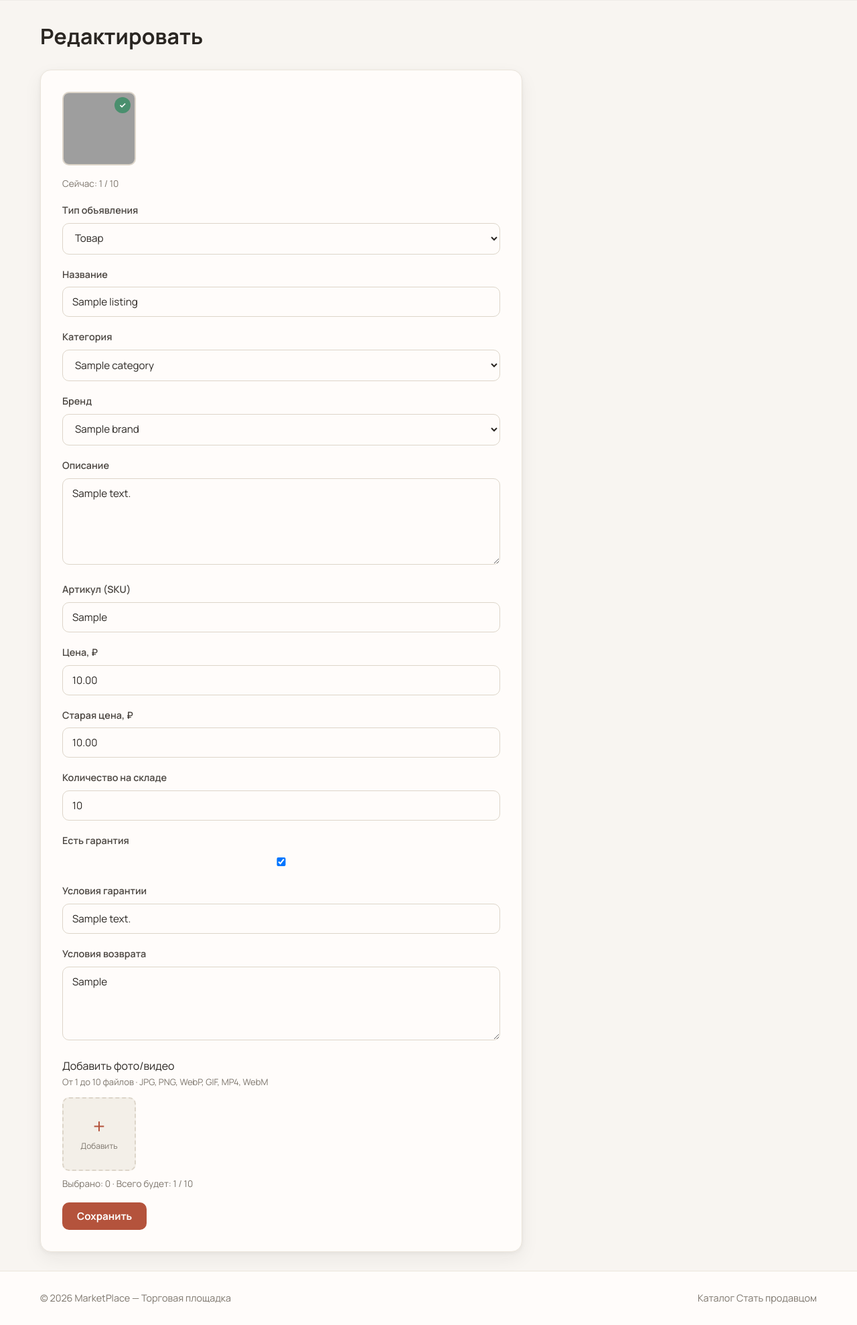
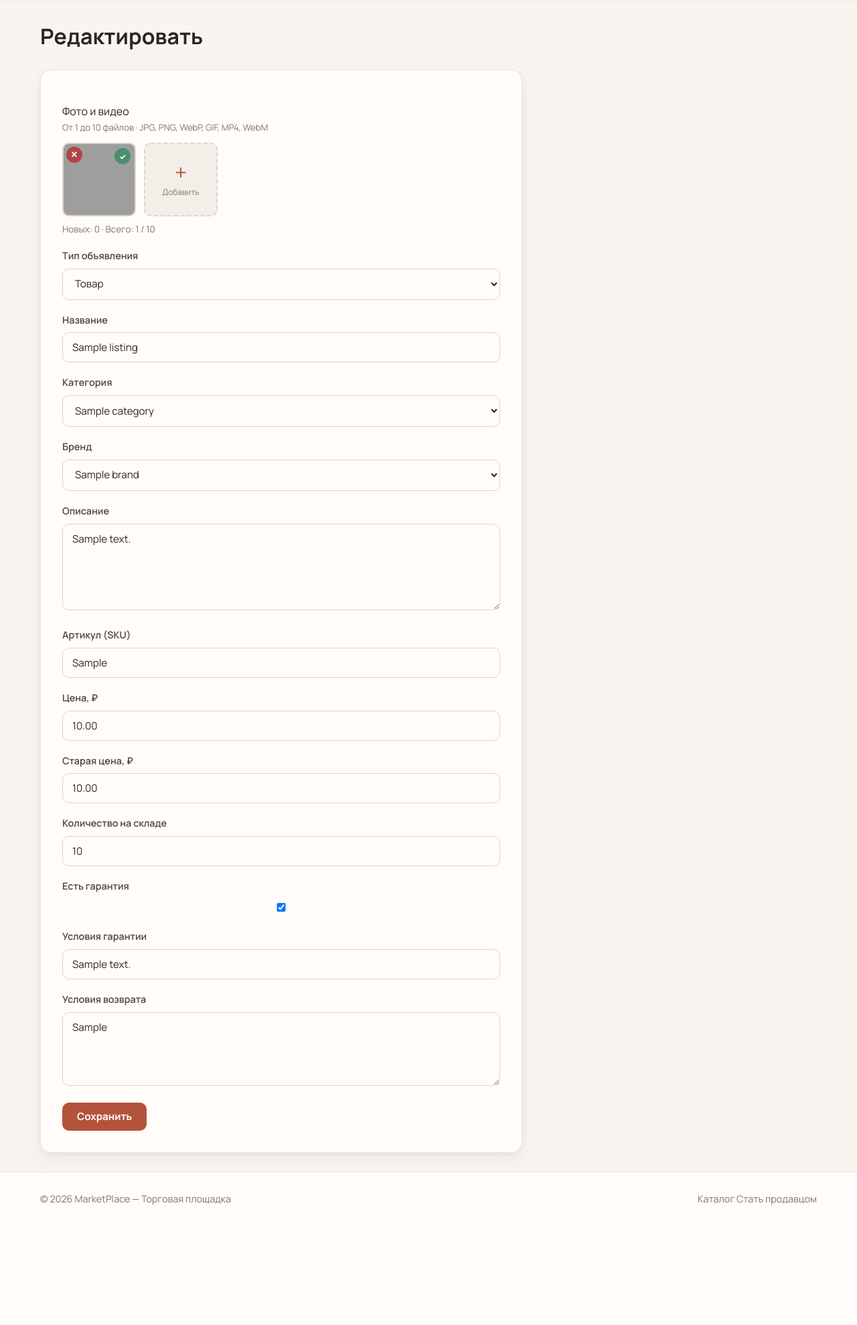
Before and after one commit to zVoofo/merketpalace, a Django app: page /listing/1/edit/ in a window 1280 px wide. Shown: the part 78-2056 px from the top of the page at 67% size. After the commit the page ends 1877 px from the top, so only its background shows below. Run offline with Django 5.2, Linux system fonts and the light colour scheme; a user stored in the database is signed in; tables that the repository leaves empty hold one stand-in row (values such as "Sample post"); grey boxes are pictures that could not be loaded.

Commit message:
Редак2е

```diff
--- a/catalog/urls.py
+++ b/catalog/urls.py
@@ -8,5 +8,6 @@ urlpatterns = [
     path('preview/', views.search_preview, name='search_preview'),
     path('looking/', views.looking_board, name='looking'),
     path('looking/<int:pk>/respond/', views.respond_to_search, name='respond'),
+    path('looking/<int:pk>/decline/', views.decline_search_offer, name='decline_offer'),
     path('search-request/', views.search_request_view, name='search_request'),
 ]
--- a/listings/views.py
+++ b/listings/views.py
@@ -81,14 +81,21 @@ def listing_create(request):
 def listing_edit(request, pk):
     listing = get_object_or_404(Listing, pk=pk, user=request.user)
     if request.method == 'POST':
+        remove_ids = [x for x in request.POST.getlist('remove_media') if x.isdigit()]
+
         form = ListingForm(request.POST, request.FILES, instance=listing)
         media_files = request.FILES.getlist('media')
+        remaining = listing.images.count()
+        if remove_ids:
+            remaining = listing.images.exclude(pk__in=remove_ids).count()
         media_errors = validate_media_files(
-            media_files, existing_count=listing.images.count(), require_min=False,
+            media_files, existing_count=remaining, require_min=False,
         )
-        if listing.images.count() == 0 and not media_files:
+        if remaining == 0 and not media_files:
             media_errors.append('Добавьте хотя бы 1 фото или видео')
         if form.is_valid() and not media_errors:
+            if remove_ids:
+                listing.images.filter(pk__in=remove_ids).delete()
             listing = form.save()
             if media_files:
                 save_listing_media(listing, media_files)
--- a/static/css/style.css
+++ b/static/css/style.css
@@ -414,7 +414,13 @@ a:hover{color:var(--link-hover);text-decoration:underline}
 .media-uploader__check{position:absolute;top:6px;right:6px;width:24px;height:24px;background:var(--success);color:#fff;border-radius:50%;display:flex;align-items:center;justify-content:center;font-size:.75rem;font-weight:700}
 .media-uploader__badge{position:absolute;bottom:6px;left:6px;background:var(--overlay);color:#fff;padding:2px 7px;border-radius:6px;font-size:.7rem}
 .media-uploader__name{position:absolute;bottom:0;left:0;right:0;background:var(--overlay);color:#fff;font-size:.65rem;padding:4px 6px;white-space:nowrap;overflow:hidden;text-overflow:ellipsis}
-.media-uploader__remove{position:absolute;top:4px;left:4px;width:22px;height:22px;border:none;background:var(--overlay);color:#fff;border-radius:50%;cursor:pointer;font-size:.85rem;line-height:1}
+.media-uploader__remove{
+  position:absolute;top:4px;left:4px;width:24px;height:24px;border:none;
+  background:rgba(180,60,60,.9);color:#fff;border-radius:50%;
+  cursor:pointer;font-size:1rem;line-height:1;font-weight:700;
+  display:flex;align-items:center;justify-content:center;
+}
+.media-uploader__remove:hover{background:var(--error)}
 .media-uploader__count{font-size:.85rem;color:var(--muted);margin-top:8px}
 .media-uploader__input{position:absolute;opacity:0;width:0;height:0}
 
@@ -431,6 +437,9 @@ a:hover{color:var(--link-hover);text-decoration:underline}
   background:var(--surface);flex-shrink:0;display:block;
 }
 .looking-widget__price{display:block;color:var(--price);font-weight:700;margin-top:4px}
+.looking-widget__actions{display:flex;flex-wrap:wrap;gap:10px;align-items:center;margin-top:4px}
+.looking-widget__decline{color:var(--error-text);border-color:#e8b4b4}
+.looking-widget__decline:hover{background:var(--error-bg);border-color:var(--error);color:var(--error-text)}
 .profile-card{display:flex;gap:18px;align-items:center;flex-wrap:wrap;padding:20px;background:var(--bg-soft);border-radius:var(--radius);margin-bottom:22px;border:1px solid var(--border-light)}
 .profile-card__avatar{width:84px;height:84px;border-radius:50%;object-fit:cover;border:2px solid var(--border-light)}
 .profile-card__avatar--empty{display:flex;align-items:center;justify-content:center;background:var(--surface);font-size:2rem}
--- a/static/js/app.js
+++ b/static/js/app.js
@@ -46,19 +46,44 @@ document.getElementById('burger')?.addEventListener('click', () => {
 
   const max = parseInt(root.dataset.max, 10) || 10;
   const min = parseInt(root.dataset.min, 10) || 1;
-  const existing = parseInt(root.dataset.existing, 10) || 0;
+  let existingCount = root.querySelectorAll('.media-uploader__item.is-existing').length
+    || parseInt(root.dataset.existing, 10) || 0;
   const countEl = document.getElementById('media-uploader-count');
   const form = document.getElementById('listing-form');
-  let slotIndex = 0;
+
+  const countNewFiles = () => grid.querySelectorAll('.media-uploader__item.is-done:not(.is-existing)').length;
 
   const updateCount = () => {
-    const filled = grid.querySelectorAll('.media-uploader__item.is-done').length;
-    const total = existing + filled;
-    if (countEl) countEl.textContent = `Выбрано: ${filled} · Всего будет: ${total} / ${max}`;
+    const filled = countNewFiles();
+    const total = existingCount + filled;
+    if (countEl) countEl.textContent = `Новых: ${filled} · Всего: ${total} / ${max}`;
   };
 
+  const removeExisting = (slot) => {
+    const id = slot.dataset.imageId;
+    if (id && form) {
+      const hidden = document.createElement('input');
+      hidden.type = 'hidden';
+      hidden.name = 'remove_media';
+      hidden.value = id;
+      form.appendChild(hidden);
+    }
+    slot.remove();
+    existingCount = Math.max(0, existingCount - 1);
+    if (!grid.querySelector('.media-uploader__item--add')) createAddSlot();
+    updateCount();
+  };
+
+  grid.querySelectorAll('.media-uploader__item.is-existing .media-uploader__remove').forEach((btn) => {
+    btn.addEventListener('click', (e) => {
+      e.preventDefault();
+      const slot = btn.closest('.media-uploader__item');
+      if (slot) removeExisting(slot);
+    });
+  });
+
   const createAddSlot = () => {
-    const total = existing + grid.querySelectorAll('.media-uploader__item.is-done').length;
+    const total = existingCount + countNewFiles();
     if (total >= max) return;
 
     const slot = document.createElement('div');
@@ -139,8 +164,8 @@ document.getElementById('burger')?.addEventListener('click', () => {
   updateCount();
 
   form?.addEventListener('submit', (e) => {
-    const filled = grid.querySelectorAll('.media-uploader__item.is-done').length;
-    if (existing + filled < min) {
+    const total = existingCount + countNewFiles();
+    if (total < min) {
       e.preventDefault();
       alert(`Добавьте хотя бы ${min} фото или видео`);
     }
--- a/templates/base.html
+++ b/templates/base.html
@@ -8,7 +8,7 @@
     <link rel="preconnect" href="https://fonts.googleapis.com">
     <link rel="preconnect" href="https://fonts.gstatic.com" crossorigin>
     <link href="https://fonts.googleapis.com/css2?family=Manrope:wght@400;500;600;700;800&display=swap" rel="stylesheet">
-    <link rel="stylesheet" href="{% static 'css/style.css' %}?v=5">
+    <link rel="stylesheet" href="{% static 'css/style.css' %}?v=6">
 </head>
 <body>
 <header class="header">
@@ -99,6 +99,6 @@
     <img src="" alt="" id="lightbox-img">
 </div>
 
-<script src="{% static 'js/app.js' %}"></script>
+<script src="{% static 'js/app.js' %}?v=2"></script>
 </body>
 </html>
--- a/templates/includes/media_uploader.html
+++ b/templates/includes/media_uploader.html
@@ -5,6 +5,21 @@
      data-existing="{{ existing|default:0 }}">
     <label class="form__group-label">{{ label|default:"Фото и видео" }}</label>
     <p class="media-uploader__hint">От {{ min|default:1 }} до {{ max|default:10 }} файлов · JPG, PNG, WebP, GIF, MP4, WebM</p>
-    <div class="media-uploader__grid" id="media-uploader-grid"></div>
+    <div class="media-uploader__grid" id="media-uploader-grid">
+        {% if existing_images %}
+            {% for img in existing_images %}
+                <div class="media-uploader__item is-done is-existing" data-image-id="{{ img.pk }}">
+                    {% if img.media_type == 'video' %}
+                        <video src="{{ img.file.url }}" muted playsinline></video>
+                        <span class="media-uploader__badge">▶</span>
+                    {% else %}
+                        <img src="{{ img.file.url }}" alt="" onerror="this.onerror=null;this.src='{% static 'img/no-photo.svg' %}'">
+                    {% endif %}
+                    <span class="media-uploader__check">✓</span>
+                    <button type="button" class="media-uploader__remove" title="Удалить" aria-label="Удалить">×</button>
+                </div>
+            {% endfor %}
+        {% endif %}
+    </div>
     <p class="media-uploader__count" id="media-uploader-count"></p>
 </div>
--- a/templates/listings/edit.html
+++ b/templates/listings/edit.html
@@ -10,26 +10,10 @@
         <div class="alert alert--info" style="margin-top:16px">Объявление на модерации (~30 сек). После сохранения проверка начнётся заново.</div>
     {% endif %}
     <div class="form form--wide" style="margin-top:24px">
-        {% if listing.images.exists %}
-            <div class="media-uploader__grid" style="margin-bottom:16px">
-                {% for img in listing.images.all %}
-                    <div class="media-uploader__item is-done">
-                        {% if img.media_type == 'video' %}
-                            <video src="{{ img.file.url }}" muted></video>
-                            <span class="media-uploader__badge">▶</span>
-                        {% else %}
-                            <img src="{{ img.file.url }}" alt="" onerror="this.src='{% static 'img/no-photo.svg' %}'">
-                        {% endif %}
-                        <span class="media-uploader__check">✓</span>
-                    </div>
-                {% endfor %}
-            </div>
-            <p style="font-size:.85rem;color:var(--muted);margin-bottom:16px">Сейчас: {{ listing.images.count }} / 10</p>
-        {% endif %}
         <form method="POST" enctype="multipart/form-data" id="listing-form">
             {% csrf_token %}
+            {% include 'includes/media_uploader.html' with min=1 max=10 existing=listing.images.count existing_images=listing.images.all label="Фото и видео" %}
             {% for field in form %}<div class="form__group"><label>{{ field.label }}</label>{{ field }}</div>{% endfor %}
-            {% include 'includes/media_uploader.html' with min=0 max=10 existing=listing.images.count label="Добавить фото/видео" %}
             <button type="submit" class="btn">Сохранить</button>
         </form>
     </div>
```
Also changed, not shown: catalog/views.py (+31 -0 lines), templates/accounts/profile.html (+7 -1 lines).
